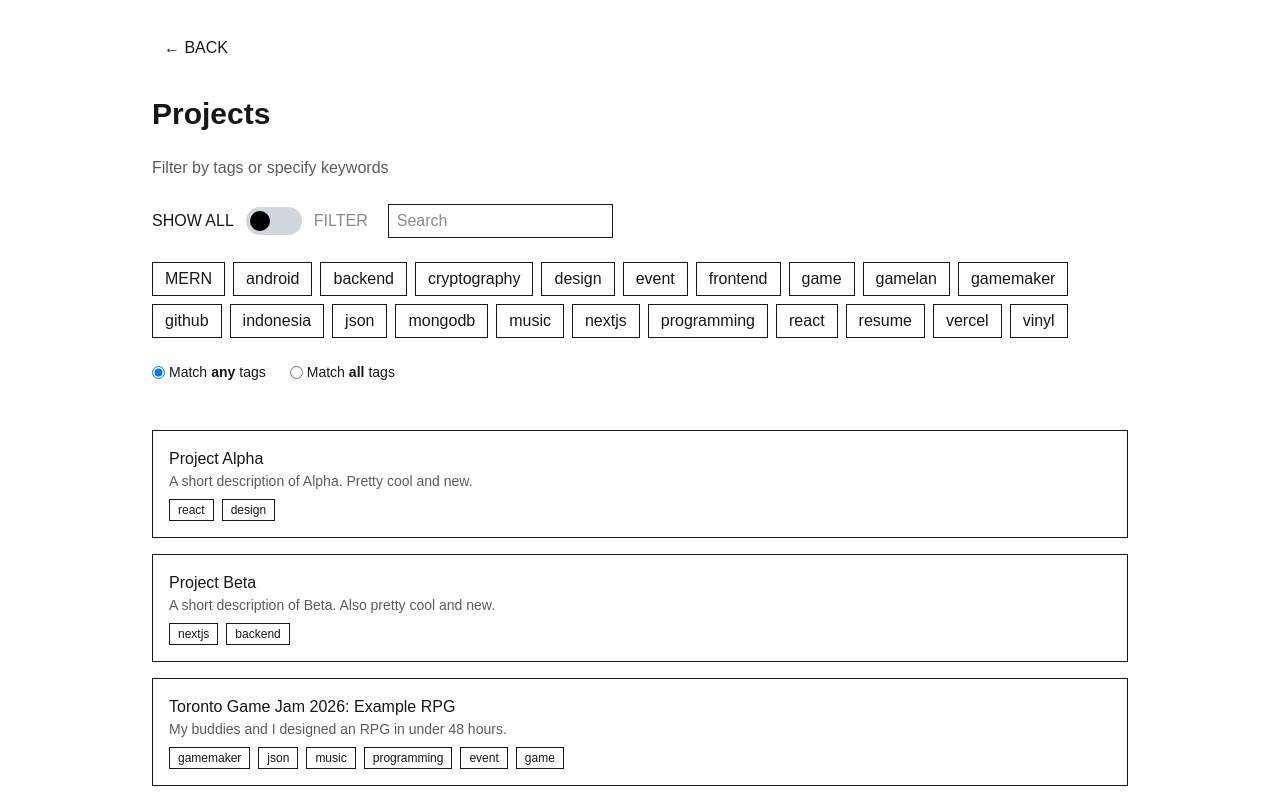
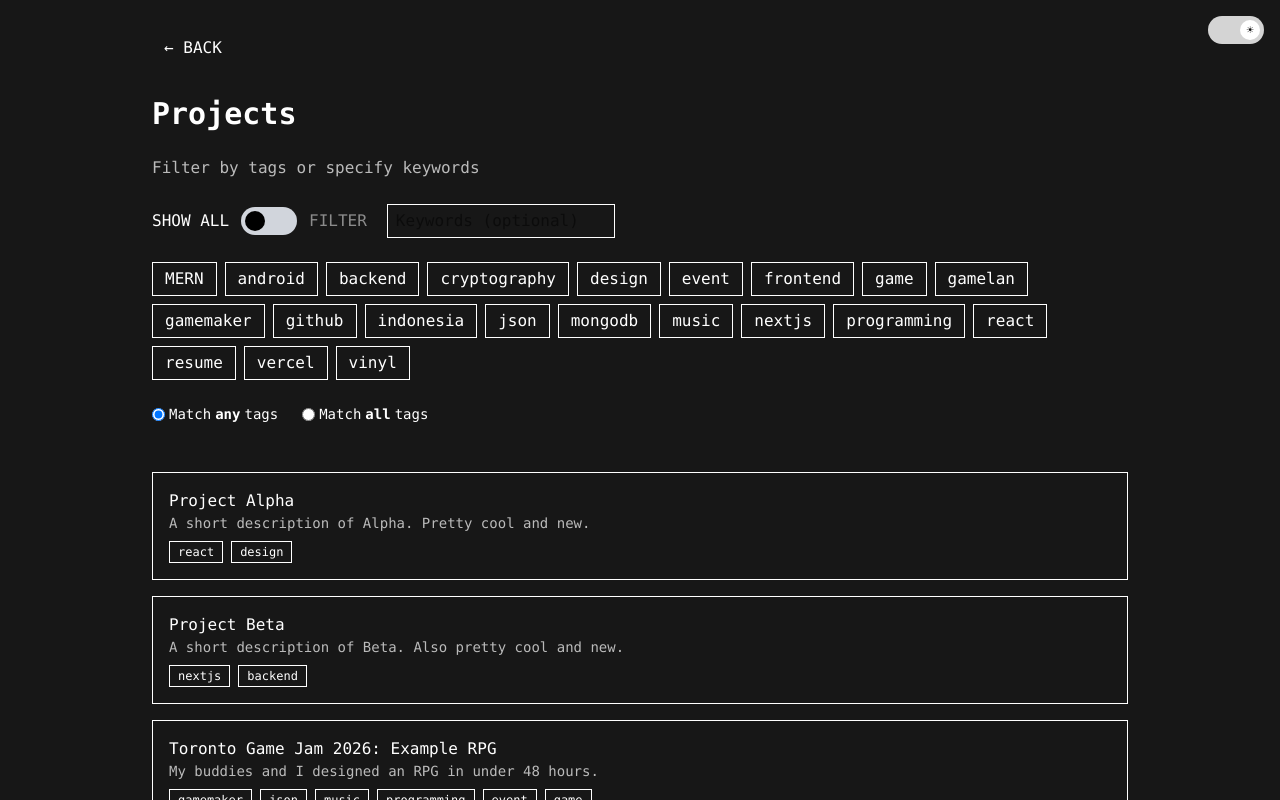
Before and after one commit to tsaulnier/software-portfolio, a Next.js app: page /projects in a window 1280 px wide. Shown: the top 800 px of the page. Built offline with nearby package versions, Linux system fonts and the light colour scheme.

Commit message:
added light/dark toggle, needs work with current animated arcs and button shading

```diff
--- a/app/globals.css
+++ b/app/globals.css
@@ -1,25 +1,21 @@
 @import "tailwindcss";
-@tailwind utilities;
 
 :root {
-  --background: #ffffff;
-  --foreground: #171717;
+  --background: #232323;
+  --foreground: #ffffff;
+}
+
+.dark {
+  --bg:23 23 23;
+  --fg: 255 255 255;
+}
+
+html:not(.dark) {
+  --bg: 255 250 240;
+  --fg: 0 0 0;
 }
 
 @theme inline {
   --color-background: var(--background);
   --color-foreground: var(--foreground);
 }
-
-@media (prefers-color-scheme: dark) {
-  :root {
-    --background: #0a0a0a;
-    --foreground: #ededed;
-  }
-}
-
-body {
-  background: var(--background);
-  color: var(--foreground);
-  font-family: Arial, Helvetica, sans-serif;
-}
--- a/app/layout.tsx
+++ b/app/layout.tsx
@@ -1,5 +1,7 @@
 import type { Metadata } from "next";
-import { IBM_Plex_Mono } from 'next/font/google';
+import { IBM_Plex_Mono } from "next/font/google";
+import { ThemeProvider } from "@/components/theme-provider";
+import { Header } from "@/components/header";
 import "./globals.css";
 
 const ibmPlexMono = IBM_Plex_Mono({
@@ -16,12 +18,25 @@ export const metadata: Metadata = {
 
 export default function RootLayout({
   children,
-}: Readonly<{
+}: {
   children: React.ReactNode;
-}>) {
+}) {
   return (
     <html lang="en" className={ibmPlexMono.variable}>
-      <body className="font-mono">{children}</body>
+      <body
+        className="
+          min-h-screen font-mono
+          bg-[rgb(var(--bg))]
+          text-[rgb(var(--fg))]
+          transition-colors
+        "
+      >
+        <ThemeProvider>
+          <Header />
+          {children}
+        </ThemeProvider>
+      </body>
+
     </html>
   );
 }
--- a/app/page.tsx
+++ b/app/page.tsx
@@ -45,7 +45,7 @@ export default function Home() {
   }, []);
 
   return (
-    <main className="relative flex h-screen w-screen items-center justify-center bg-[#232323] text-white overflow-hidden">
+    <main className="relative flex min-h-screen items-center justify-center">
       <div className="relative flex flex-col items-center justify-center">
         <h1 className="absolute -top-12 text-xl font-mono font-thin tracking-widest z-20 pointer-events-none">
           THOM SAULNIER
--- a/app/projects/ProjectsClient.tsx
+++ b/app/projects/ProjectsClient.tsx
@@ -38,11 +38,11 @@ export default function ProjectsClient({ projects, allTags }: Props) {
                 project.tags.some((tag) => tag.includes(term))
             );
 
-      const matchesTags =
-        selectedTags.length === 0 ||
-        (matchMode === "any"
-          ? selectedTags.some((tag) => project.tags.includes(tag))
-          : selectedTags.every((tag) => project.tags.includes(tag)));
+        const matchesTags =
+            selectedTags.length === 0 ||
+            (matchMode === "any"
+            ? selectedTags.some((tag) => project.tags.includes(tag))
+            : selectedTags.every((tag) => project.tags.includes(tag)));
 
       return matchesSearch && matchesTags;
     });
@@ -98,7 +98,7 @@ export default function ProjectsClient({ projects, allTags }: Props) {
 
 
         <input
-          placeholder="Search"
+          placeholder="Keywords (optional)"
           value={searchQuery}
           onChange={(e) => setSearchQuery(e.target.value)}
           className="border px-2 py-1 ml-2"
--- /dev/null
+++ b/components/header.tsx
@@ -0,0 +1,48 @@
+"use client";
+
+import { useEffect, useState } from "react";
+
+export function Header() {
+  const [dark, setDark] = useState(true);
+
+  // Initialize theme from document class
+  useEffect(() => {
+    setDark(document.documentElement.classList.contains("dark"));
+  }, []);
+
+  const toggle = () => {
+    const next = !dark;
+    document.documentElement.classList.toggle("dark", next);
+    localStorage.setItem("theme", next ? "dark" : "light");
+    setDark(next);
+  };
+
+  return (
+    <header className="fixed top-4 right-4 z-50">
+      <label className="relative inline-flex items-center cursor-pointer">
+        {/* Hidden checkbox controls toggle */}
+        <input
+          type="checkbox"
+          checked={!dark} // unchecked = dark, checked = light
+          onChange={toggle}
+          className="sr-only peer"
+        />
+
+        {/* Track */}
+        <div className="w-14 h-7 bg-neutral-700 rounded-full peer-checked:bg-neutral-300 transition-colors" />
+
+        {/* Knob with icon */}
+        <div className="
+          absolute left-1 top-1 w-5 h-5 rounded-full
+          bg-neutral-950 text-neutral-100
+          flex items-center justify-center text-xs
+          transition-transform
+          peer-checked:translate-x-7
+          peer-checked:bg-white peer-checked:text-neutral-900
+        ">
+          {dark ? "☾" : "☀︎"}
+        </div>
+      </label>
+    </header>
+  );
+}
--- /dev/null
+++ b/components/theme-provider.tsx
@@ -0,0 +1,29 @@
+"use client";
+
+import { useEffect, useState } from "react";
+
+type Theme = "dark" | "light";
+
+export function ThemeProvider({ children }: { children: React.ReactNode }) {
+  const [theme, setTheme] = useState<Theme>("dark");
+
+  // Load saved preference
+  useEffect(() => {
+    const stored = localStorage.getItem("theme") as Theme | null;
+    if (stored) setTheme(stored);
+  }, []);
+
+  // Apply theme
+  useEffect(() => {
+    const root = document.documentElement;
+    root.classList.toggle("dark", theme === "dark");
+    localStorage.setItem("theme", theme);
+  }, [theme]);
+
+  return (
+    <>
+      {children}
+      {/* Expose setter via context (optional) */}
+    </>
+  );
+}
--- a/tailwind.config.ts
+++ b/tailwind.config.ts
@@ -1,6 +1,7 @@
 import type { Config } from 'tailwindcss'
 
 const config: Config = {
+  darkMode: "class",
   content: [
     './app/**/*.{ts,tsx}',
     './pages/**/*.{ts,tsx}',
```
